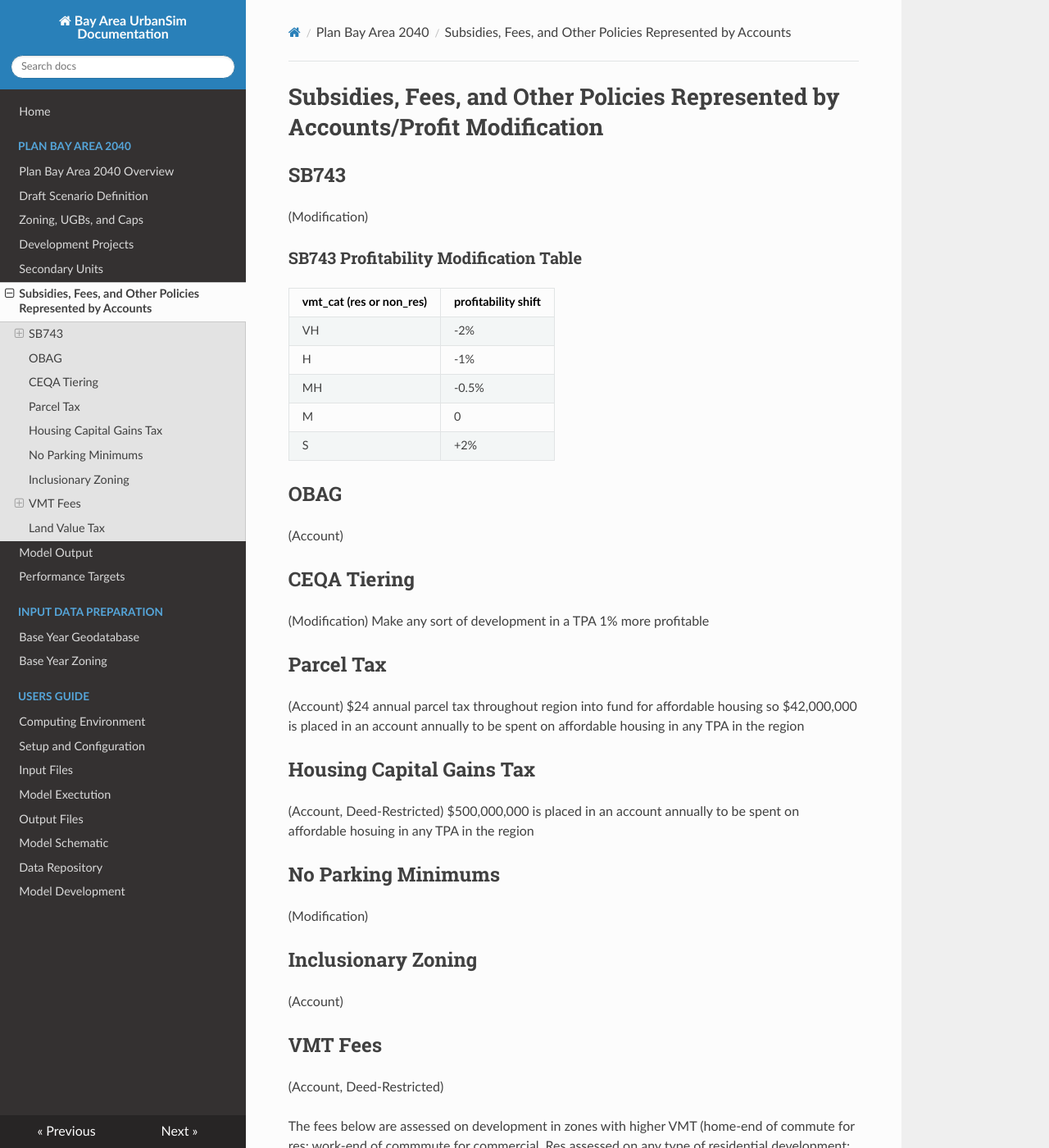
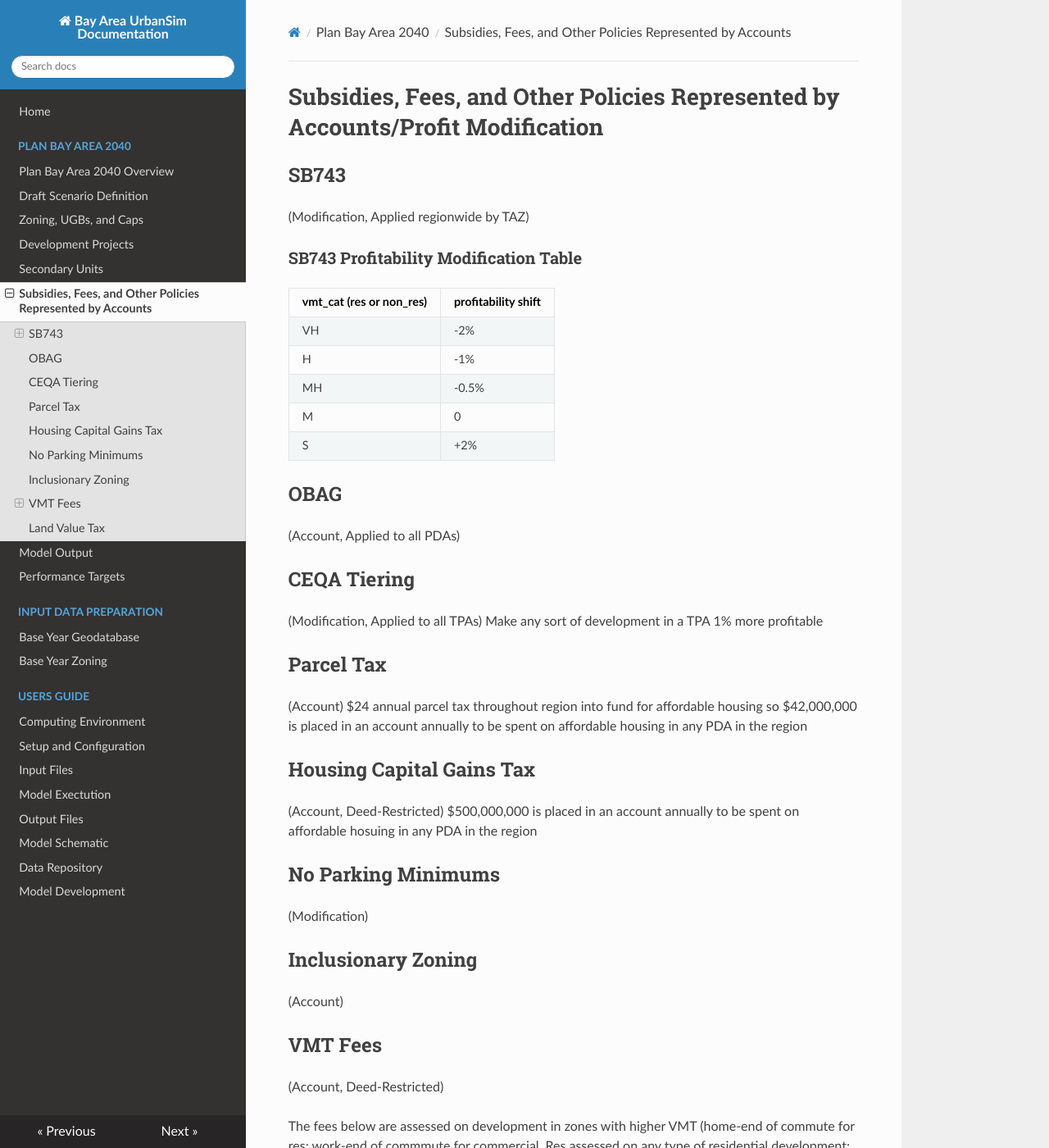
Before and after one commit to BayAreaMetro/baus_docs2, an MkDocs documentation site: the page built from docs/pba40/accounts_pba40.md, in a window 1280 px wide and 1400 px high. Shown: the whole window at 82% size. Built offline with MkDocs 1.6.1, drawn with Linux system fonts in a browser that asks for light colours; nearby versions of some CDN libraries; old or Windows-style settings are respelled for this version of MkDocs.

Commit message:
Update accounts_pba40.md

```diff
--- a/docs/pba40/accounts_pba40.md
+++ b/docs/pba40/accounts_pba40.md
@@ -1,7 +1,7 @@
 # Subsidies, Fees, and Other Policies Represented by Accounts/Profit Modification
 
 ## SB743
-(Modification)
+(Modification, Applied regionwide by TAZ)
 
 ### SB743 Profitability Modification Table
 | vmt_cat (res or non_res) | profitability shift |
@@ -14,22 +14,22 @@
 
 
 ## OBAG
-(Account)
+(Account, Applied to all PDAs)
 
 
 ## CEQA Tiering
-(Modification)
+(Modification, Applied to all TPAs)
 Make any sort of development in a TPA 1% more profitable
 
 
 ## Parcel Tax
 (Account)
 $24 annual parcel tax throughout region into fund for affordable housing
-so $42,000,000 is placed in an account annually to be spent on affordable housing in any TPA in the region
+so $42,000,000 is placed in an account annually to be spent on affordable housing in any PDA in the region
 
 ## Housing Capital Gains Tax
 (Account, Deed-Restricted)
-$500,000,000 is placed in an account annually to be spent on affordable hosuing in any TPA in the region
+$500,000,000 is placed in an account annually to be spent on affordable hosuing in any PDA in the region
 
 ## No Parking Minimums
 (Modification)
```
